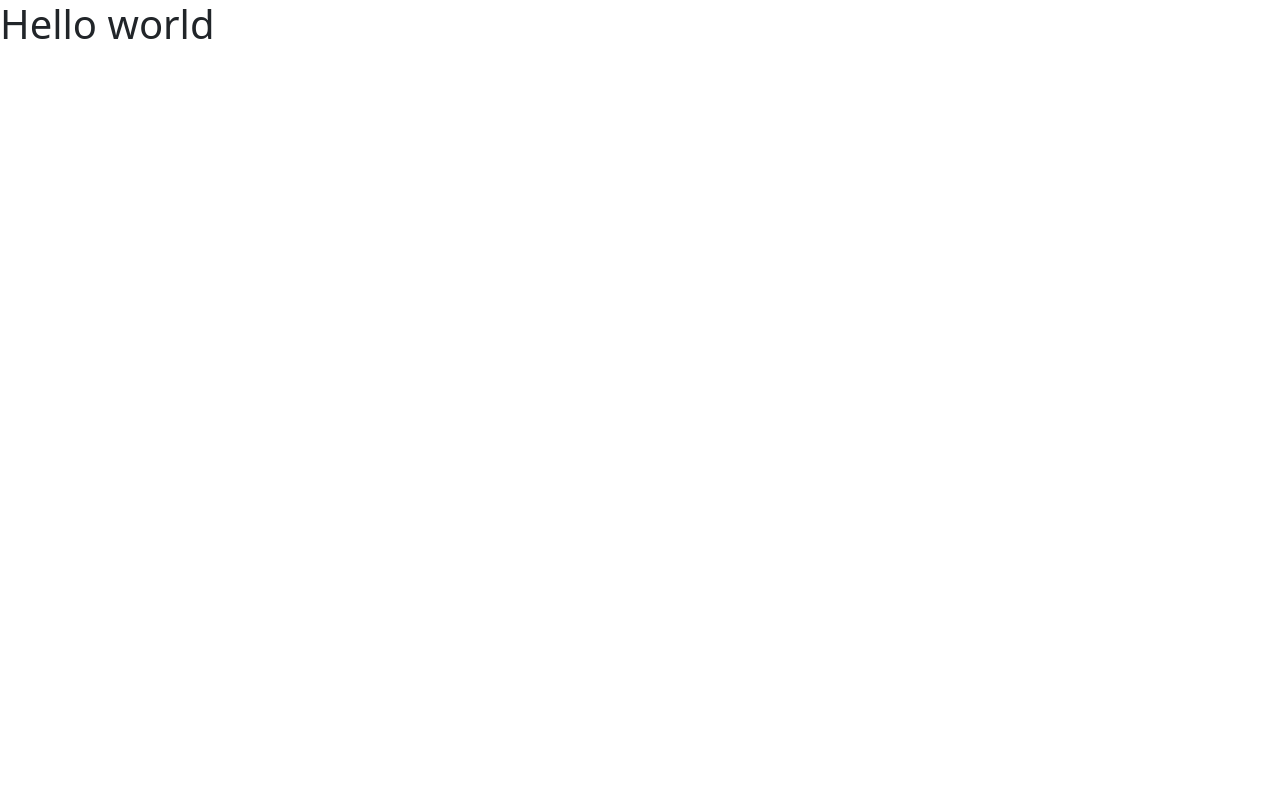
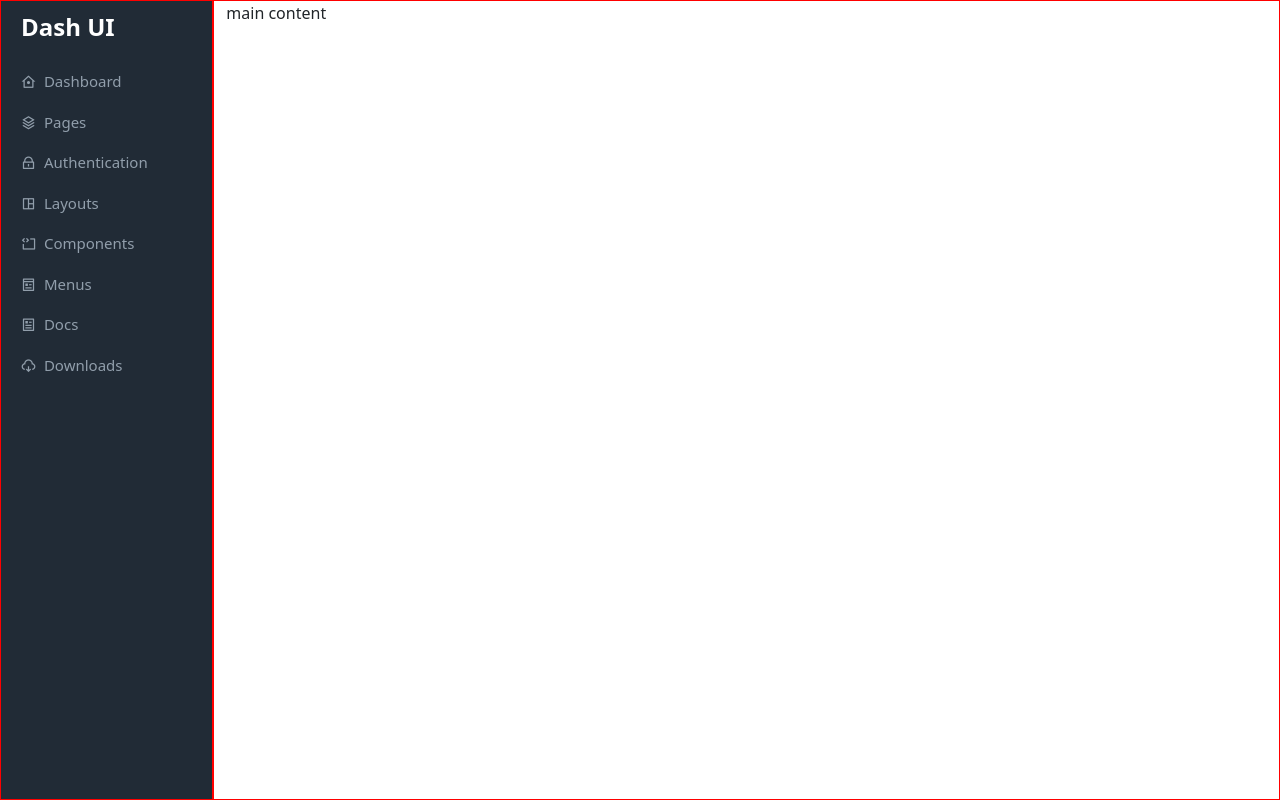
Before and after one commit to masifcoder/admin-panel, a plain HTML site: page index.html in a window 1280 px wide. Drawn offline with nearby package versions, Linux system fonts and the light colour scheme.

Commit message:
side bar

```diff
--- /dev/null
+++ b/assets/css/style.css
@@ -0,0 +1,32 @@
+:root {
+    --dark-color: #212b36;
+}
+
+.row > div {
+    border: 1px solid red;
+    height: 100vh;
+}
+a, span {
+    display: inline-block;
+    text-decoration: none;
+}
+ul {
+    list-style: none;
+    padding: 0;
+}
+.dark_bg {
+    background-color: var(--dark-color);
+}
+
+.sidebar {
+
+}
+
+.menu ul li a {
+    color: #919eab;
+    transition: all .4s ease;
+    font-size: 15px;
+}
+.menu ul li a:hover {
+    color: #f4f6f8;
+}
--- a/index.html
+++ b/index.html
@@ -1,17 +1,58 @@
 <!doctype html>
 <html lang="en">
+
 <head>
   <meta charset="utf-8">
   <meta name="viewport" content="width=device-width, initial-scale=1">
   <title>Bootstrap demo</title>
-    <link href="https://cdn.jsdelivr.net/npm/bootstrap@5.3.7/dist/css/bootstrap.min.css" rel="stylesheet" integrity="sha384-LN+7fdVzj6u52u30Kp6M/trliBMCMKTyK833zpbD+pXdCLuTusPj697FH4R/5mcr" crossorigin="anonymous">
+  <link href="https://cdn.jsdelivr.net/npm/remixicon@4.5.0/fonts/remixicon.css" rel="stylesheet" />
+  <link href="https://cdn.jsdelivr.net/npm/bootstrap@5.3.7/dist/css/bootstrap.min.css" rel="stylesheet"
+    integrity="sha384-LN+7fdVzj6u52u30Kp6M/trliBMCMKTyK833zpbD+pXdCLuTusPj697FH4R/5mcr" crossorigin="anonymous">
+
+  <link rel="stylesheet" href="./assets/css/style.css">
 </head>
+
 <body>
 
 
-    <h1>Hello world</h1>
+  <div class="container-fluid">
+    <div class="row">
+      <div class="col-md-2 dark_bg">
+        <div class="sidebar p-2">
+          <div class="logo fs-4 fw-bold text-white mb-4">Dash UI</div>
+          <div class="menu">
+            <ul>
+              <li class="mb-3"><a href="#">
+                  <i class="ri-home-7-line me-1"></i>
+                  Dashboard
+                </a></li>
+              <li class="mb-3"><a href="#">
+                  <i class="ri-stack-line me-1"></i>
+                  Pages
+                </a>
+              </li>
+              <li class="mb-3"><a href="#">
+                <i class="ri-lock-line me-1"></i>
+                Authentication</a></li>
+              <li class="mb-3"><a href="#"><i class="ri-layout-2-line me-1"></i> Layouts</a></li>
+              <li class="mb-3"><a href="#"><i class="ri-code-block me-1"></i> Components</a></li>
+              <li class="mb-3"><a href="#"><i class="ri-pages-line me-1"></i> Menus</a></li>
+              <li class="mb-3"><a href="#"><i class="ri-article-line me-1"></i> Docs</a></li>
+              <li class="mb-3"><a href="#"><i class="ri-download-cloud-2-line me-1"></i> Downloads</a></li>
+            </ul>
+          </div>
+        </div>
+      </div>
+      <div class="col-md-10">
+        main content
+      </div>
+    </div>
+  </div>
 
 
-    <script src="https://cdn.jsdelivr.net/npm/bootstrap@5.3.7/dist/js/bootstrap.bundle.min.js" integrity="sha384-ndDqU0Gzau9qJ1lfW4pNLlhNTkCfHzAVBReH9diLvGRem5+R9g2FzA8ZGN954O5Q" crossorigin="anonymous"></script>
+  <script src="https://cdn.jsdelivr.net/npm/bootstrap@5.3.7/dist/js/bootstrap.bundle.min.js"
+    integrity="sha384-ndDqU0Gzau9qJ1lfW4pNLlhNTkCfHzAVBReH9diLvGRem5+R9g2FzA8ZGN954O5Q"
+    crossorigin="anonymous"></script>
 </body>
+
 </html>
```
Lines whose indentation alone changed are shown as unchanged.
